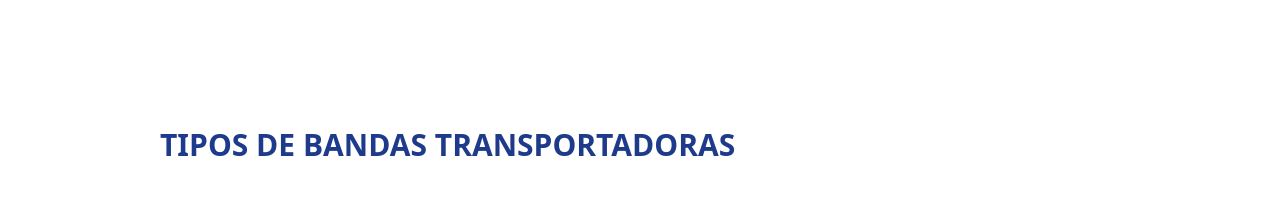
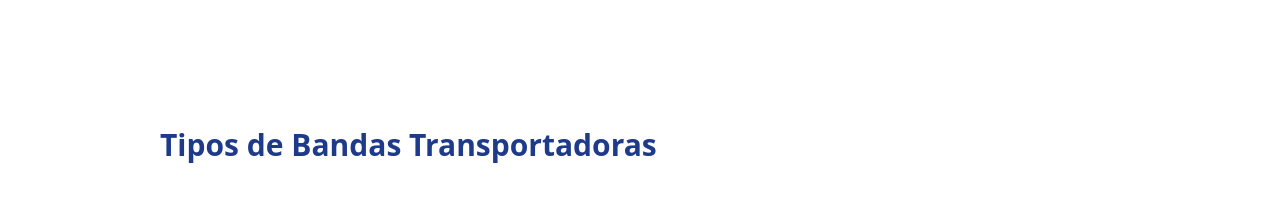
Before and after one commit to Bernabe-Fernandez/pagina_obs, a React (Vite) app: page /productos/bandas in a window 1280 px wide. Shown: the part 2060-2277 px from the top of the page. Built offline with nearby package versions, Linux system fonts and the light colour scheme.

Commit message:
Modificaciones para nuevas secciones

```diff
--- a/src/components/productos/Tipos.tsx
+++ b/src/components/productos/Tipos.tsx
@@ -1,21 +1,37 @@
 import type { tiposTipo } from "../../types";
 import BotonCatalogo from "../Botones/BotonCatalogo";
+import TipoViewTwo from "../sections/TipoViewTwo";
 
 type TiposProps = {
+  subtituloTipo: string|undefined,
+  tituloTipo: string | undefined,
   tipos: tiposTipo[];
+  tipo: string
 };
 
-export default function Tipos({ tipos }: TiposProps) {
+export default function Tipos({ tituloTipo, subtituloTipo, tipos, tipo }: TiposProps) {
   return (
     <section className="w-full py-20 bg-white">
       <div className="w-3/4 mx-auto">
 
         {/* TÍTULO */}
         <h2 className="text-3xl font-bold text-blue-900 mb-36 mt-28">
-          TIPOS DE BANDAS TRANSPORTADORAS
+          {tituloTipo}
         </h2>
 
+        {
+          subtituloTipo && (
+            <p>{subtituloTipo}</p>
+          )
+        }
+
+
         {/* GRID DE 4 ELEMENTOS */}
+        {
+          tipo === "proyectos" || tipo === "transportadores" ? (
+            <TipoViewTwo/>
+          ) : (
+              <>
                 <div className="space-y-16">
 
                 {tipos.map((tipo) => (
@@ -43,6 +59,9 @@ export default function Tipos({ tipos }: TiposProps) {
               </div>
 
               <BotonCatalogo/>
+              </>
+          )
+        }
         </div>
       </section>
   );
--- /dev/null
+++ b/src/components/sections/TipoViewOne.tsx
@@ -0,0 +1,6 @@
+
+export default function TipoViewOne() {
+  return (
+    <div>TipoViewOne</div>
+  )
+}
--- /dev/null
+++ b/src/components/sections/TipoViewTwo.tsx
@@ -0,0 +1,9 @@
+
+
+export default function TipoViewTwo() {
+  return (
+    // aca debemos escribir el codigo de las cards
+
+    <div>TipoViewTwo</div>
+  )
+}
--- a/src/data/productos.ts
+++ b/src/data/productos.ts
@@ -45,6 +45,7 @@ export const productosList :  productoPage[] = [
                 "Sistemas automatizados y semiautomatizados",
             ]
         },
+        tituloTipo:"Tipos de Bandas Transportadoras",
         tipos:[
             {
                 id:1,
@@ -125,6 +126,7 @@ export const productosList :  productoPage[] = [
             ]
 
         },
+        tituloTipo:"Tipos de Bandas de Transmisión",
         tipos:[
             {
                 id:1,
@@ -365,6 +367,8 @@ export const productosList :  productoPage[] = [
             ]
 
         },
+        tituloTipo:"Industrias en las que se aplican",
+        subtituloTipo: "Cada Sistema se diseña considerando....",
         tipos:[
             {
                 id:1,
--- a/src/schemas/productos-schema.ts
+++ b/src/schemas/productos-schema.ts
@@ -60,6 +60,8 @@ export const ProductoBaseSchema = z.object({
     subtitulo:z.string(),
     ventajas: z.array(ventajasBase),
     aplicaciones: aplicacionesBase,
+    tituloTipo:z.string().optional(),
+    subtituloTipo:z.string().optional(),
     tipos:z.array(tiposBase),
     industrias:industriasBase,
 
--- a/src/views/subpages/ProductoPage.tsx
+++ b/src/views/subpages/ProductoPage.tsx
@@ -29,6 +29,8 @@ export default function BandasPage() {
       subtitulo,
       ventajas,
       aplicaciones,
+      tituloTipo,
+      subtituloTipo,
       tipos,
       industrias,
     } = producto;
@@ -38,7 +40,7 @@ export default function BandasPage() {
     <div>
       <Ventajas tipo={tipo} subtitulo={subtitulo} ventajas={ventajas} />
       <Aplicacion aplicaciones={aplicaciones} />
-      <Tipos tipos={tipos} />
+      <Tipos tituloTipo={tituloTipo} subtituloTipo={subtituloTipo} tipos={tipos} tipo={tipo}/>
       <Industria tipo={tipo} industrias={industrias} />
       <Catal />
     </div>
```
Lines whose indentation alone changed are shown as unchanged.
